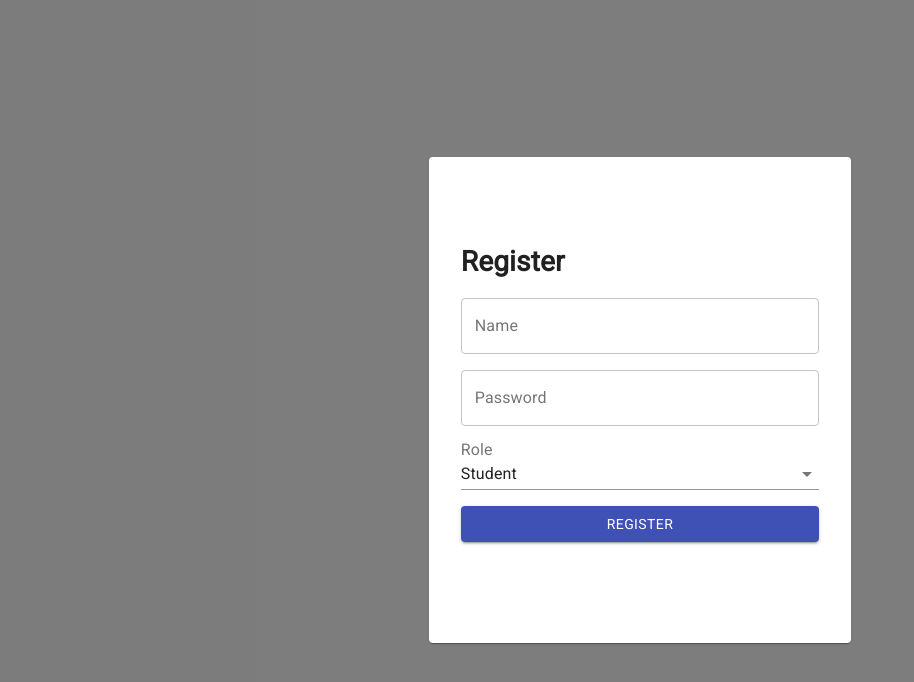
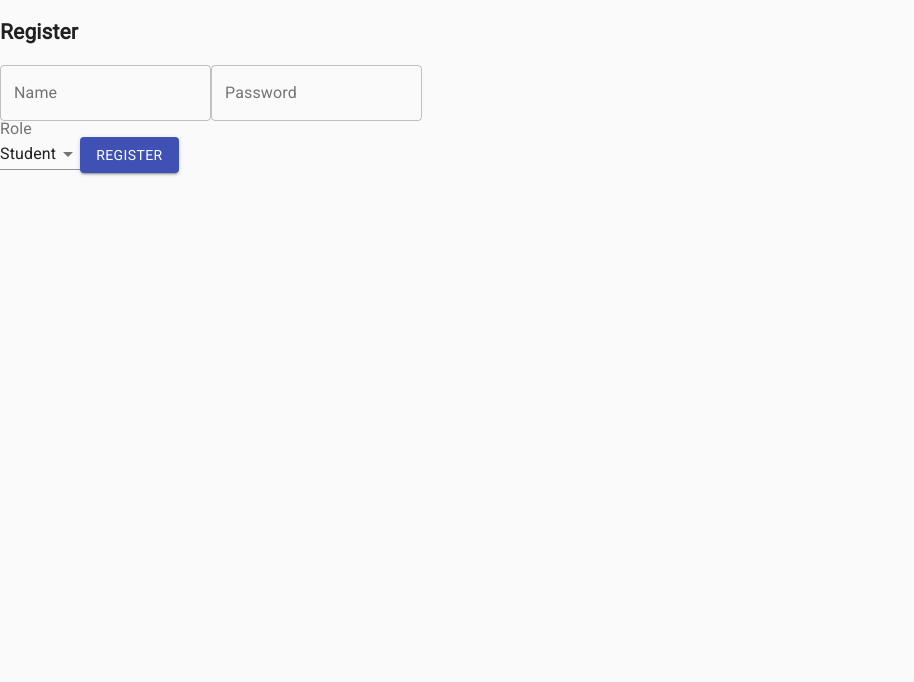
Before and after one commit to Build-Week-Dev-Queue-2/front-end, a React (Create React App) app: page /register in a window 1280 px wide. Shown: the top 682 px of the page, without its empty margins (0-914 px from the left). Built offline with nearby package versions, Linux system fonts and the light colour scheme.

Commit message:
refactor: replace Form component with Modal
This change makes the Modal (formally Form) and all form based
components more flexible and easier to read.

```diff
--- a/src/components/Forms/CreateTicketForm.jsx
+++ b/src/components/Forms/CreateTicketForm.jsx
@@ -1,4 +1,4 @@
-import React, { useState } from "react";
+import React from "react";
 import { useSelector, useDispatch } from "react-redux";
 import { useForm, Controller } from "react-hook-form";
 import {
@@ -12,9 +12,7 @@ import {
 import { axiosWithAuth } from "../../utils/axiosWithAuth";
 import { createTicket } from "../../actions";
 
-import Form from "./Form";
-
-export default function CreateTicketForm(props) {
+export default function CreateTicketForm() {
   const dispatch = useDispatch();
   const { register, control, handleSubmit } = useForm();
   const user = useSelector((state) => state.user);
@@ -28,17 +26,12 @@ export default function CreateTicketForm(props) {
       .post("/api/tickets", ticket)
       .then((res) => {
         dispatch(createTicket(res.data));
-        props.setIsOpen(false);
       })
       .catch((err) => console.log(err));
   };
 
   return (
-    <Form
-      isOpen={props.isOpen}
-      title="Create ticket"
-      handleSubmit={handleSubmit(onSubmit)}
-    >
+    <form onSubmit={handleSubmit(onSubmit)}>
       <TextField
         id="title"
         name="title"
@@ -75,6 +68,6 @@ export default function CreateTicketForm(props) {
       <Button type="submit" variant="contained" color="primary">
         Submit
       </Button>
-    </Form>
+    </form>
   );
 }
--- a/src/components/Forms/Form.jsx
+++ /dev/null
@@ -1,16 +0,0 @@
-import React from "react";
-import { Paper, Backdrop } from "@material-ui/core";
-import "./Form.scss";
-
-export default function Form({ isOpen = true, title, handleSubmit, children }) {
-  return (
-    <Backdrop open={isOpen} style={{ zIndex: 1 }}>
-      <Paper className="form-container">
-        <form onSubmit={handleSubmit} className="form">
-          <h1 className="form-item">{title}</h1>
-          {children}
-        </form>
-      </Paper>
-    </Backdrop>
-  );
-}
--- a/src/components/Forms/Form.scss
+++ b/src/components/Forms/Form.scss
@@ -1,16 +1,4 @@
-.form-container {
-  width: 90%;
-
-  @media (min-width: 768px) {
-    width: 50%;
-  }
-
-  @media (min-width: 1200px) {
-    width: 33%;
-  }
-}
-
-.form {
+form {
   display: flex;
   flex-direction: column;
   margin: 0 auto;
--- a/src/components/Forms/LoginForm.jsx
+++ b/src/components/Forms/LoginForm.jsx
@@ -5,8 +5,6 @@ import { TextField, Button, FormGroup } from "@material-ui/core";
 
 import { axiosWithAuth } from "../../utils/axiosWithAuth";
 import { userLogin } from "../../actions/";
-
-import Form from "./Form";
 
 export default function LoginForm(props) {
   const dispatch = useDispatch();
@@ -22,7 +20,8 @@ export default function LoginForm(props) {
   };
 
   return (
-    <Form title="Login" handleSubmit={handleSubmit(onSubmit)}>
+    <form onSubmit={handleSubmit(onSubmit)}>
+      <h2>Log In</h2>
       <TextField
         id="name"
         name="username"
@@ -61,6 +60,6 @@ export default function LoginForm(props) {
           Register
         </Button>
       </FormGroup>
-    </Form>
+    </form>
   );
 }
--- a/src/components/Forms/RegisterForm.jsx
+++ b/src/components/Forms/RegisterForm.jsx
@@ -12,8 +12,6 @@ import {
 import { axiosWithAuth } from "../../utils/axiosWithAuth";
 import { userRegister } from "../../actions/";
 
-import Form from "./Form";
-
 export default function RegisterForm(props) {
   const dispatch = useDispatch();
   const {
@@ -23,6 +21,7 @@ export default function RegisterForm(props) {
     triggerValidation,
     errors,
   } = useForm();
+
   const onSubmit = (data) => {
     axiosWithAuth()
       .post("/auth/register", data)
@@ -34,7 +33,8 @@ export default function RegisterForm(props) {
   };
 
   return (
-    <Form title="Register" handleSubmit={handleSubmit(onSubmit)}>
+    <form onSubmit={handleSubmit(onSubmit)}>
+      <h2>Register</h2>
       <TextField
         id="name"
         name="username"
@@ -86,6 +86,6 @@ export default function RegisterForm(props) {
       >
         Register
       </Button>
-    </Form>
+    </form>
   );
 }
--- a/src/components/Home.jsx
+++ b/src/components/Home.jsx
@@ -5,6 +5,8 @@ import AddIcon from "@material-ui/icons/Add";
 
 import { axiosWithAuth } from "../utils/axiosWithAuth";
 import { fetchAllTickets } from "../actions/";
+
+import Modal from "./Modal";
 import CreateTicketForm from "./Forms/CreateTicketForm";
 import TicketList from "./TicketList";
 import "./Home.scss";
@@ -67,7 +69,9 @@ export default function Home({ history, match }) {
             (type === "resolved" && resolvedTickets)
           }
         />
-        <CreateTicketForm isOpen={isOpen} setIsOpen={setIsOpen} />
+        <Modal startOpen={isOpen}>
+          <CreateTicketForm />
+        </Modal>
       </main>
       <footer>
         <Fab onClick={() => setIsOpen(!isOpen)} color="primary">
--- a/src/components/Home.scss
+++ b/src/components/Home.scss
@@ -13,7 +13,6 @@
   footer {
     position: fixed;
     bottom: 0;
-    z-index: 1;
     width: 100%;
     padding: 0.5rem;
   }
--- /dev/null
+++ b/src/components/Modal.jsx
@@ -0,0 +1,19 @@
+import React, { useState, useEffect } from "react";
+import { Paper, Backdrop, ClickAwayListener } from "@material-ui/core";
+import "./Modal.scss";
+
+export default function Form({ startOpen = false, children }) {
+  const [isOpen, setIsOpen] = useState(startOpen);
+
+  useEffect(() => {
+    setIsOpen(startOpen);
+  }, [startOpen]);
+
+  return (
+    <Backdrop open={isOpen} style={{ zIndex: 1 }}>
+      <ClickAwayListener onClickAway={() => setIsOpen(false)}>
+        <Paper className="modal-container">{children}</Paper>
+      </ClickAwayListener>
+    </Backdrop>
+  );
+}
--- /dev/null
+++ b/src/components/Modal.scss
@@ -0,0 +1,11 @@
+.modal-container {
+  width: 90%;
+
+  @media (min-width: 768px) {
+    width: 50%;
+  }
+
+  @media (min-width: 1200px) {
+    width: 33%;
+  }
+}
```
